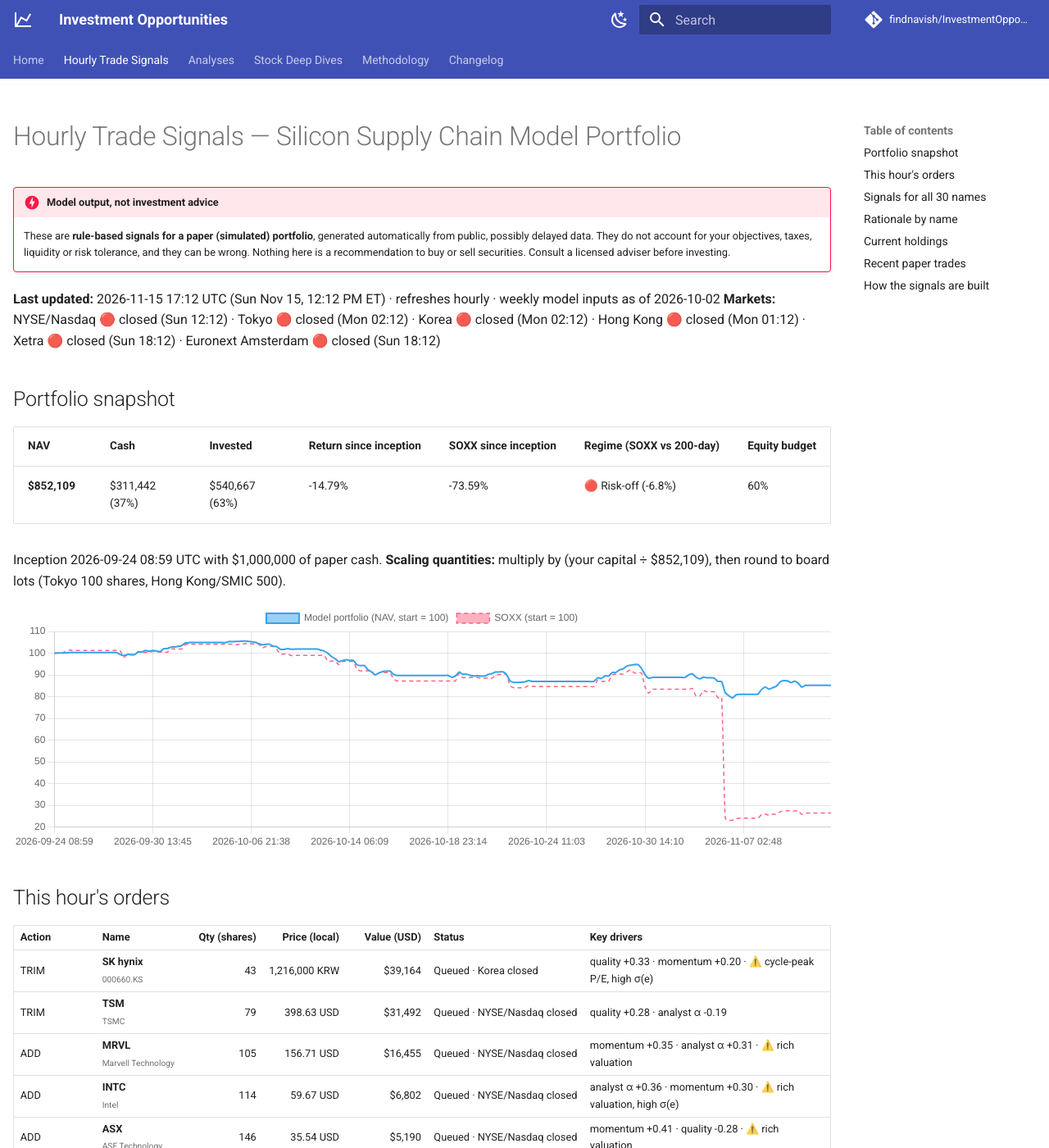
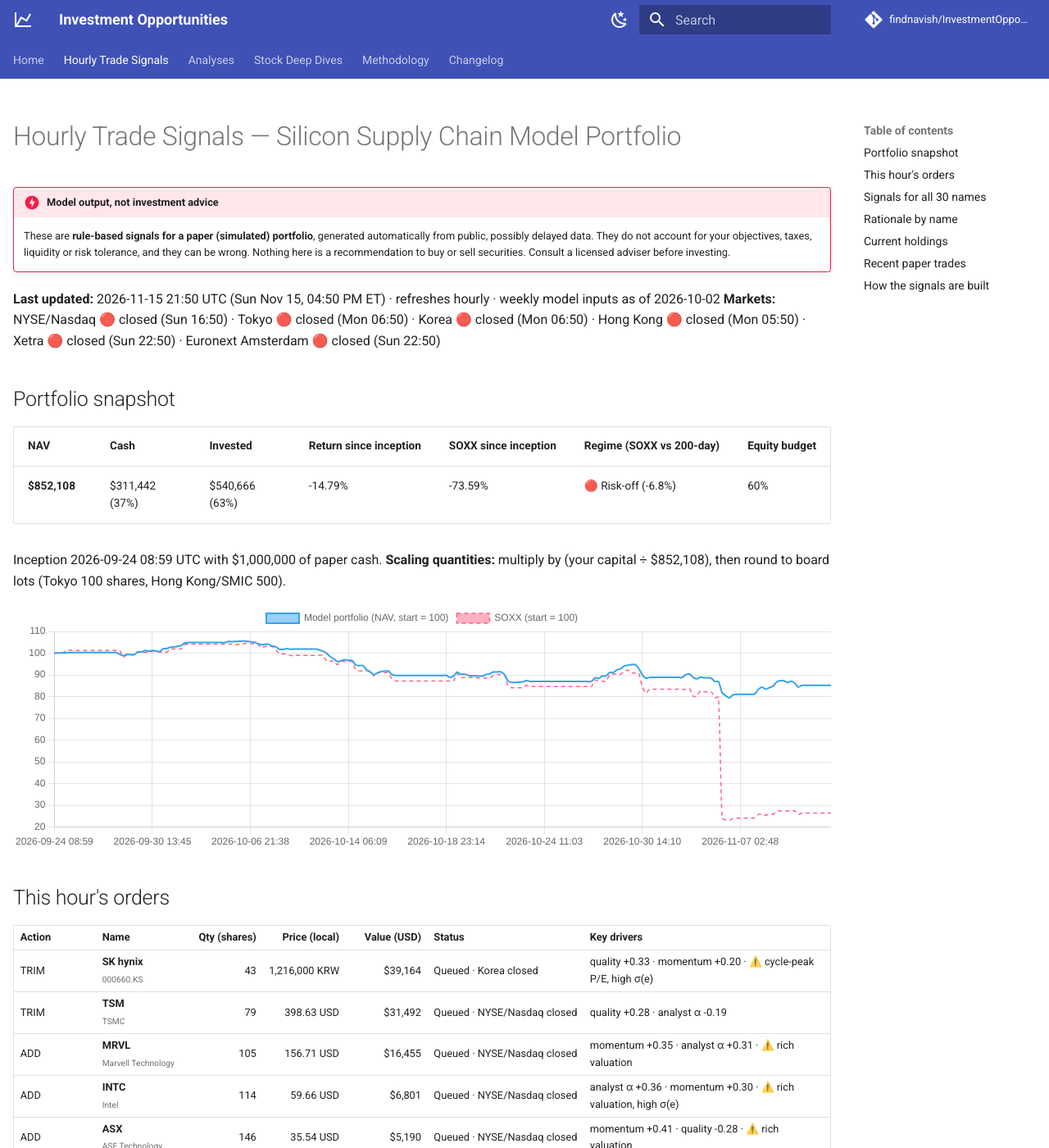
Before and after one commit to findnavish/InvestmentOpportunities, an MkDocs documentation site: the page built from docs/trade-signals/index.md, in a window 1280 px wide and 1400 px high. Shown: the whole window at 82% size. Built offline with MkDocs 1.6.1 and Material for MkDocs 9.7.7, drawn with Linux system fonts in a browser that asks for light colours; comment, search, counter and statistics services are not loaded; some of the changed text lies outside the part shown.

Commit message:
Signals update 2026-11-15 21:50 UTC

```diff
--- a/docs/trade-signals/index.md
+++ b/docs/trade-signals/index.md
@@ -8,16 +8,16 @@ hide:
 !!! danger "Model output, not investment advice"
     These are **rule-based signals for a paper (simulated) portfolio**, generated automatically from public, possibly delayed data. They do not account for your objectives, taxes, liquidity or risk tolerance, and they can be wrong. Nothing here is a recommendation to buy or sell securities. Consult a licensed adviser before investing.
 
-**Last updated:** 2026-11-15 17:12 UTC (Sun Nov 15, 12:12 PM ET) · refreshes hourly · weekly model inputs as of 2026-10-02
-**Markets:** NYSE/Nasdaq 🔴 closed (Sun 12:12) · Tokyo 🔴 closed (Mon 02:12) · Korea 🔴 closed (Mon 02:12) · Hong Kong 🔴 closed (Mon 01:12) · Xetra 🔴 closed (Sun 18:12) · Euronext Amsterdam 🔴 closed (Sun 18:12)
+**Last updated:** 2026-11-15 21:50 UTC (Sun Nov 15, 04:50 PM ET) · refreshes hourly · weekly model inputs as of 2026-10-02
+**Markets:** NYSE/Nasdaq 🔴 closed (Sun 16:50) · Tokyo 🔴 closed (Mon 06:50) · Korea 🔴 closed (Mon 06:50) · Hong Kong 🔴 closed (Mon 05:50) · Xetra 🔴 closed (Sun 22:50) · Euronext Amsterdam 🔴 closed (Sun 22:50)
 
 ## Portfolio snapshot
 
 | NAV | Cash | Invested | Return since inception | SOXX since inception | Regime (SOXX vs 200-day) | Equity budget |
 |---|---|---|---|---|---|---|
-| **$852,109** | $311,442 (37%) | $540,667 (63%) | -14.79% | -73.59% | 🔴 Risk-off (-6.8%) | 60% |
+| **$852,108** | $311,442 (37%) | $540,666 (63%) | -14.79% | -73.59% | 🔴 Risk-off (-6.8%) | 60% |
 
-Inception 2026-09-24 08:59 UTC with $1,000,000 of paper cash. **Scaling quantities:** multiply by (your capital ÷ $852,109), then round to board lots (Tokyo 100 shares, Hong Kong/SMIC 500).
+Inception 2026-09-24 08:59 UTC with $1,000,000 of paper cash. **Scaling quantities:** multiply by (your capital ÷ $852,108), then round to board lots (Tokyo 100 shares, Hong Kong/SMIC 500).
 
 <canvas id="navChart" height="90"></canvas>
 
@@ -30,7 +30,7 @@ Inception 2026-09-24 08:59 UTC with $1,000,000 of paper cash. **Scaling quantiti
 | TRIM | **SK hynix**<br><small>000660.KS</small> | 43 | 1,216,000 KRW | $39,164 | Queued · Korea closed | quality +0.33 · momentum +0.20 · ⚠️ cycle-peak P/E, high σ(e) |
 | TRIM | **TSM**<br><small>TSMC</small> | 79 | 398.63 USD | $31,492 | Queued · NYSE/Nasdaq closed | quality +0.28 · analyst α -0.19 |
 | ADD | **MRVL**<br><small>Marvell Technology</small> | 105 | 156.71 USD | $16,455 | Queued · NYSE/Nasdaq closed | momentum +0.35 · analyst α +0.31 · ⚠️ rich valuation |
-| ADD | **INTC**<br><small>Intel</small> | 114 | 59.67 USD | $6,802 | Queued · NYSE/Nasdaq closed | analyst α +0.36 · momentum +0.30 · ⚠️ rich valuation, high σ(e) |
+| ADD | **INTC**<br><small>Intel</small> | 114 | 59.66 USD | $6,801 | Queued · NYSE/Nasdaq closed | analyst α +0.36 · momentum +0.30 · ⚠️ rich valuation, high σ(e) |
 | ADD | **ASX**<br><small>ASE Technology</small> | 146 | 35.54 USD | $5,190 | Queued · NYSE/Nasdaq closed | momentum +0.41 · quality -0.28 · ⚠️ rich valuation |
 
 </div>
@@ -51,7 +51,7 @@ Sorted by score. **Weight** = current → target share of NAV. **Key drivers** =
 | 🟢🟢 Strong Buy | +1.10 | **SK hynix**<br><small>000660.KS</small> | 1,216,000 KRW | – | +0.0% | +104% | -20% | 40 | +0.62 | 9.4% → 4.7% | TRIM 43 | quality +0.33 · momentum +0.20 · ⚠️ cycle-peak P/E, high σ(e) |
 | 🟢🟢 Strong Buy | +0.93 | **NVDA**<br><small>NVIDIA</small> | 162.82 USD | +101% | +9.7% | +15% | -20% | 25 | +0.47 | 6.4% → 6.7% | – | analyst α +0.48 · momentum -0.23 · ⚠️ oversold |
 | 🟢 Buy | +0.65 | **AMAT**<br><small>Applied Materials</small> | 370.25 USD | +73% | +3.2% | +84% | -17% | 43 | +0.03 | 3.6% → 3.9% | – | analyst α +0.15 · momentum +0.14 |
-| 🟢 Buy | +0.45 | **INTC**<br><small>Intel</small> | 59.67 USD | +95% | +8.1% | +150% | -32% | 32 | -0.62 | 1.1% → 1.9% | ADD 114 | analyst α +0.36 · momentum +0.30 · ⚠️ rich valuation, high σ(e) |
+| 🟢 Buy | +0.45 | **INTC**<br><small>Intel</small> | 59.66 USD | +95% | +8.1% | +152% | -32% | 32 | -0.62 | 1.1% → 1.9% | ADD 114 | analyst α +0.36 · momentum +0.30 · ⚠️ rich valuation, high σ(e) |
 | 🟢 Buy | +0.45 | **ASX**<br><small>ASE Technology</small> | 35.54 USD | +43% | -2.0% | +173% | +4% | 43 | -0.68 | 2.4% → 3.0% | ADD 146 | momentum +0.41 · quality -0.28 · ⚠️ rich valuation |
 | 🟢 Buy | +0.25 | **TSM**<br><small>TSMC</small> | 398.63 USD | +39% | -5.0% | +48% | -1% | 45 | +0.58 | 5.9% → 2.2% | TRIM 79 | quality +0.28 · analyst α -0.19 |
 | ⚪ Hold | +0.14 | **LRCX**<br><small>Lam Research</small> | 225.91 USD | +66% | +1.3% | +73% | -20% | 42 | +0.02 | 1.5% → 1.5% | – | trend -0.12 · momentum +0.10 |
@@ -68,10 +68,10 @@ Sorted by score. **Weight** = current → target share of NAV. **Key drivers** =
 | 🔴 Sell | -0.53 | **Disco**<br><small>6146.T</small> | 47,440 JPY | +72% | +3.3% | +4% | -27% | 44 | +0.06 | 0.0% → 0.0% | – | momentum -0.26 · analyst α +0.19 |
 | 🔴 Sell | -0.57 | **ENTG**<br><small>Entegris</small> | 147.36 USD | +18% | -10.4% | +72% | +6% | 50 | -0.02 | 0.0% → 0.0% | – | analyst α -0.48 · trend +0.21 |
 | 🔴 Sell | -0.60 | **AMKR**<br><small>Amkor Technology</small> | 36.10 USD | +112% | +12.4% | +32% | -36% | 42 | -1.00 | 0.0% → 0.0% | – | analyst α +0.66 · quality -0.43 |
-| 🔴🔴 Strong Sell | -0.75 | **AVGO**<br><small>Broadcom</small> | 346.62 USD | +53% | -1.4% | -3% | -5% | 53 | +0.26 | 0.0% → 0.0% | – | momentum -0.41 · quality +0.11 |
+| 🔴🔴 Strong Sell | -0.75 | **AVGO**<br><small>Broadcom</small> | 346.64 USD | +53% | -1.4% | -3% | -5% | 53 | +0.26 | 0.0% → 0.0% | – | momentum -0.41 · quality +0.11 |
 | 🔴🔴 Strong Sell | -0.93 | **QCOM**<br><small>Qualcomm</small> | 172.39 USD | +13% | -11.5% | +1% | +2% | 49 | +0.70 | 0.0% → 0.0% | – | analyst α -0.55 · quality +0.43 |
-| 🔴🔴 Strong Sell | -1.02 | **TXN**<br><small>Texas Instruments</small> | 303.68 USD | +7% | -12.6% | +73% | +16% | 55 | +0.24 | 0.0% → 0.0% | – | analyst α -0.85 · trend +0.25 |
-| 🔴🔴 Strong Sell | -1.04 | **SNPS**<br><small>Synopsys</small> | 455.24 USD | +25% | -8.4% | +15% | +3% | 49 | +0.14 | 0.0% → 0.0% | – | analyst α -0.41 · momentum -0.20 |
+| 🔴🔴 Strong Sell | -1.02 | **TXN**<br><small>Texas Instruments</small> | 303.65 USD | +7% | -12.6% | +73% | +16% | 55 | +0.24 | 0.0% → 0.0% | – | analyst α -0.85 · trend +0.25 |
+| 🔴🔴 Strong Sell | -1.04 | **SNPS**<br><small>Synopsys</small> | 455.22 USD | +25% | -8.4% | +15% | +3% | 49 | +0.14 | 0.0% → 0.0% | – | analyst α -0.41 · momentum -0.20 |
 | 🔴🔴 Strong Sell | -1.18 | **CDNS**<br><small>Cadence Design Systems</small> | 323.04 USD | +26% | -8.2% | +1% | -2% | 48 | +0.31 | 0.0% → 0.0% | – | analyst α -0.36 · momentum -0.30 |
 | 🔴🔴 Strong Sell | -1.21 | **SMIC**<br><small>0981.HK</small> | 48.52 HKD | +98% | +10.5% | -24% | -27% | 45 | -0.99 | 0.0% → 0.0% | – | analyst α +0.55 · momentum -0.53 |
 | 🔴🔴 Strong Sell | -1.39 | **Shin-Etsu**<br><small>4063.T</small> | 5,676 JPY | +37% | -5.2% | +31% | -10% | 45 | -0.20 | 0.0% → 0.0% | – | analyst α -0.27 · momentum -0.17 |
@@ -101,7 +101,7 @@ Click a name to expand the full reasoning behind its rating and quantity.
     Within rebalance band of target 3.9%: no trade. Analyst target 638.94 USD vs 370.25 USD (+73%, 36 analysts); de-biased α +3.2% vs CAPM hurdle 11.6%. Downtrend -17% vs 200-day avg; 12-1 mom +84%; RSI 43. Quality z +0.03 (ROE 36%).
 
 ??? success "INTC (INTC) — 🟢 Buy, score +0.45"
-    **ADD 114 sh** → target 1.9% of NAV (sized ∝ score ÷ σ(e), cap 10%). Analyst target 116.37 USD vs 59.67 USD (+95%, 43 analysts); de-biased α +8.1% vs CAPM hurdle 14.0%. Downtrend -32% vs 200-day avg; 12-1 mom +150%; RSI 32. Quality z -0.62 (ROE -0%). ⚠️ price implies 86% stage-1 growth (reverse DCF); high firm-specific risk σ(e) 63% → smaller size.
+    **ADD 114 sh** → target 1.9% of NAV (sized ∝ score ÷ σ(e), cap 10%). Analyst target 116.37 USD vs 59.66 USD (+95%, 43 analysts); de-biased α +8.1% vs CAPM hurdle 14.0%. Downtrend -32% vs 200-day avg; 12-1 mom +152%; RSI 32. Quality z -0.62 (ROE -0%). ⚠️ price implies 86% stage-1 growth (reverse DCF); high firm-specific risk σ(e) 63% → smaller size.
 
 ??? success "ASX (ASX) — 🟢 Buy, score +0.45"
     **ADD 146 sh** → target 3.0% of NAV (sized ∝ score ÷ σ(e), cap 10%). Analyst target 51.00 USD vs 35.54 USD (+43%, 1 analysts); de-biased α -2.0% vs CAPM hurdle 11.9%. Uptrend +4% vs 200-day avg; 12-1 mom +173%; RSI 43. Quality z -0.68 (ROE 12%). ⚠️ price implies 69% stage-1 growth (reverse DCF).
@@ -152,16 +152,16 @@ Click a name to expand the full reasoning behind its rating and quantity.
     Avoid: not owned. Analyst target 76.40 USD vs 36.10 USD (+112%, 10 analysts); de-biased α +12.4% vs CAPM hurdle 14.0%. Downtrend -36% vs 200-day avg; 12-1 mom +32%; RSI 42. Quality z -1.00 (ROE 9%).
 
 ??? failure "AVGO (AVGO) — 🔴🔴 Strong Sell, score -0.75"
-    Avoid: not owned. Analyst target 531.31 USD vs 346.62 USD (+53%, 47 analysts); de-biased α -1.4% vs CAPM hurdle 11.2%. Downtrend -5% vs 200-day avg; 12-1 mom -3%; RSI 53. Quality z +0.26 (ROE 31%).
+    Avoid: not owned. Analyst target 531.31 USD vs 346.64 USD (+53%, 47 analysts); de-biased α -1.4% vs CAPM hurdle 11.2%. Downtrend -5% vs 200-day avg; 12-1 mom -3%; RSI 53. Quality z +0.26 (ROE 31%).
 
 ??? failure "QCOM (QCOM) — 🔴🔴 Strong Sell, score -0.93"
     Avoid: not owned. Analyst target 194.13 USD vs 172.39 USD (+13%, 30 analysts); de-biased α -11.5% vs CAPM hurdle 11.9%. Uptrend +2% vs 200-day avg; 12-1 mom +1%; RSI 49. Quality z +0.70 (ROE 23%).
 
 ??? failure "TXN (TXN) — 🔴🔴 Strong Sell, score -1.02"
-    Avoid: not owned. Analyst target 324.71 USD vs 303.68 USD (+7%, 31 analysts); de-biased α -12.6% vs CAPM hurdle 10.8%. Uptrend +16% vs 200-day avg; 12-1 mom +73%; RSI 55. Quality z +0.24 (ROE 30%).
+    Avoid: not owned. Analyst target 324.71 USD vs 303.65 USD (+7%, 31 analysts); de-biased α -12.6% vs CAPM hurdle 10.8%. Uptrend +16% vs 200-day avg; 12-1 mom +73%; RSI 55. Quality z +0.24 (ROE 30%).
 
 ??? failure "SNPS (SNPS) — 🔴🔴 Strong Sell, score -1.04"
-    Avoid: not owned. Analyst target 569.78 USD vs 455.24 USD (+25%, 26 analysts); de-biased α -8.4% vs CAPM hurdle 10.3%. Uptrend +3% vs 200-day avg; 12-1 mom +15%; RSI 49. Quality z +0.14 (ROE 7%).
+    Avoid: not owned. Analyst target 569.78 USD vs 455.22 USD (+25%, 26 analysts); de-biased α -8.4% vs CAPM hurdle 10.3%. Uptrend +3% vs 200-day avg; 12-1 mom +15%; RSI 49. Quality z +0.14 (ROE 7%).
 
 ??? failure "CDNS (CDNS) — 🔴🔴 Strong Sell, score -1.18"
     Avoid: not owned. Analyst target 405.47 USD vs 323.04 USD (+26%, 26 analysts); de-biased α -8.2% vs CAPM hurdle 10.0%. Downtrend -2% vs 200-day avg; 12-1 mom +1%; RSI 48. Quality z +0.31 (ROE 22%).
@@ -188,7 +188,7 @@ Click a name to expand the full reasoning behind its rating and quantity.
 | 6857.T | Advantest | 100 | 30,730 JPY | $19,244 | 2.3% | Hold |
 | LRCX | Lam Research | 58 | 225.91 USD | $13,103 | 1.5% | Hold |
 | IFX.DE | Infineon Technologies | 225 | 49.88 EUR | $12,376 | 1.5% | Hold |
-| INTC | Intel | 152 | 59.67 USD | $9,069 | 1.1% | Buy |
+| INTC | Intel | 152 | 59.66 USD | $9,068 | 1.1% | Buy |
 | TER | Teradyne | 35 | 249.49 USD | $8,732 | 1.0% | Hold |
 
 ## Recent paper trades
```
Also changed, not shown: docs/trade-signals/nav.json (+1 -1 lines).
